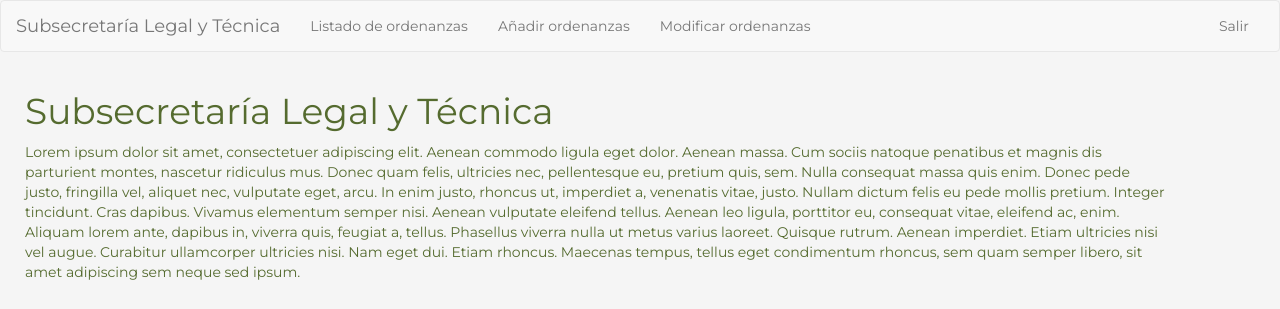
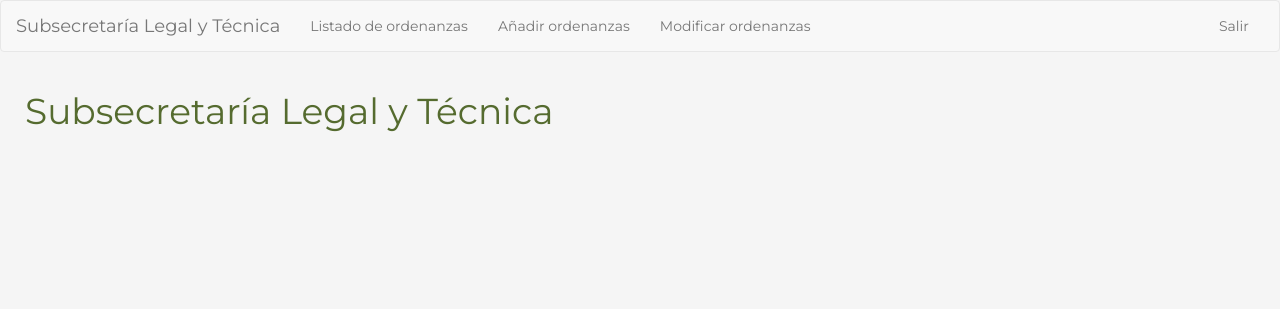
Before and after one commit to Volderpayoda/legal-back, a website: page public/index.html at #!/home in a window 1280 px wide. Shown: the top 309 px of the page. Drawn offline with nearby package versions, Linux system fonts and the light colour scheme.

Commit message:
sin home :c

```diff
--- a/public/templates/home.html
+++ b/public/templates/home.html
@@ -2,7 +2,7 @@
 <h1>
   Subsecretaría Legal y Técnica
 </h1>
-<p>
+<!--<p>
   Lorem ipsum dolor sit amet, consectetuer adipiscing elit.
   Aenean commodo ligula eget dolor. Aenean massa.
   Cum sociis natoque penatibus et magnis dis parturient montes, nascetur ridiculus mus.
@@ -93,3 +93,5 @@
                     </div>
 
                 </div>
+
+-->
```
